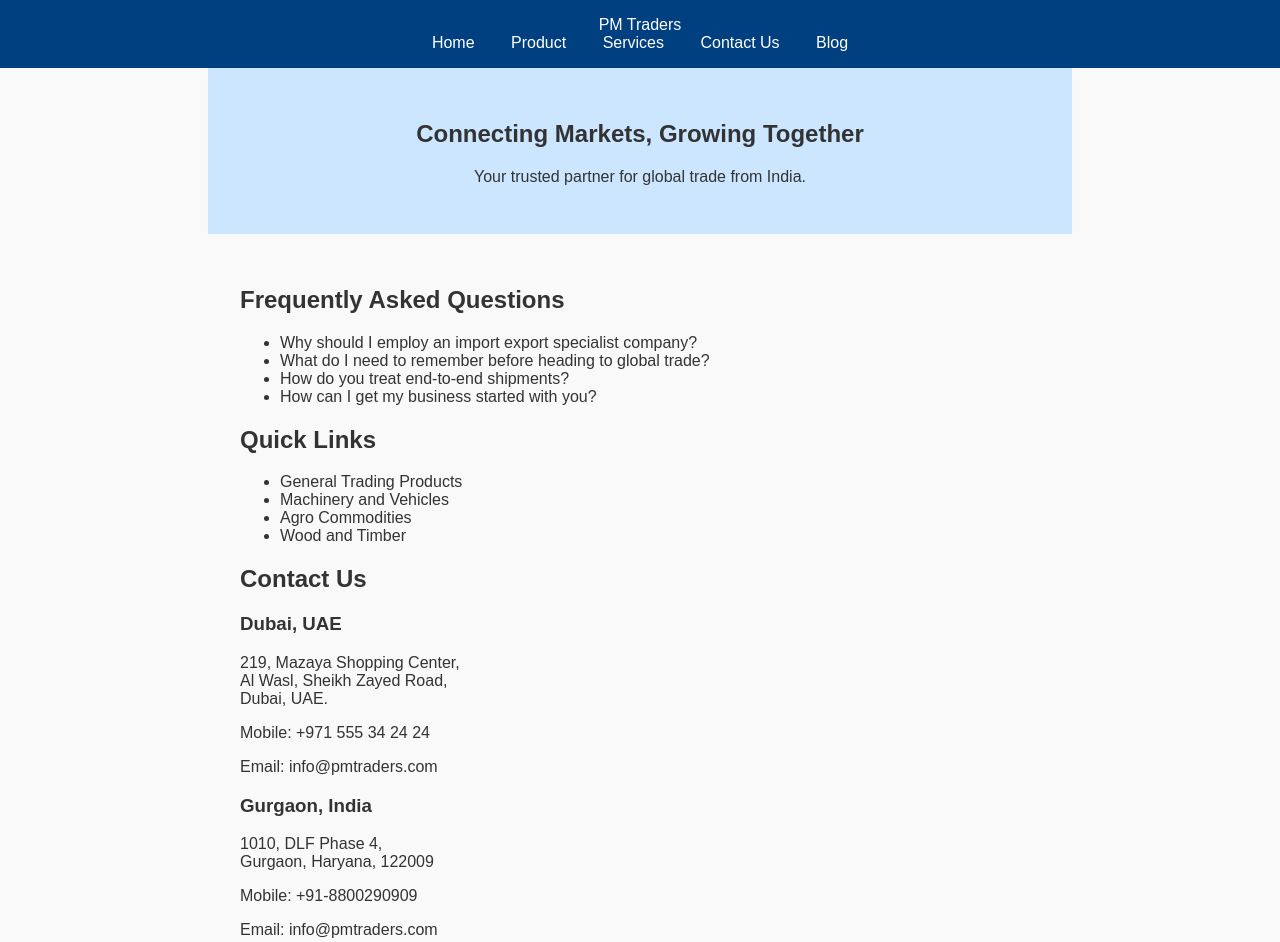
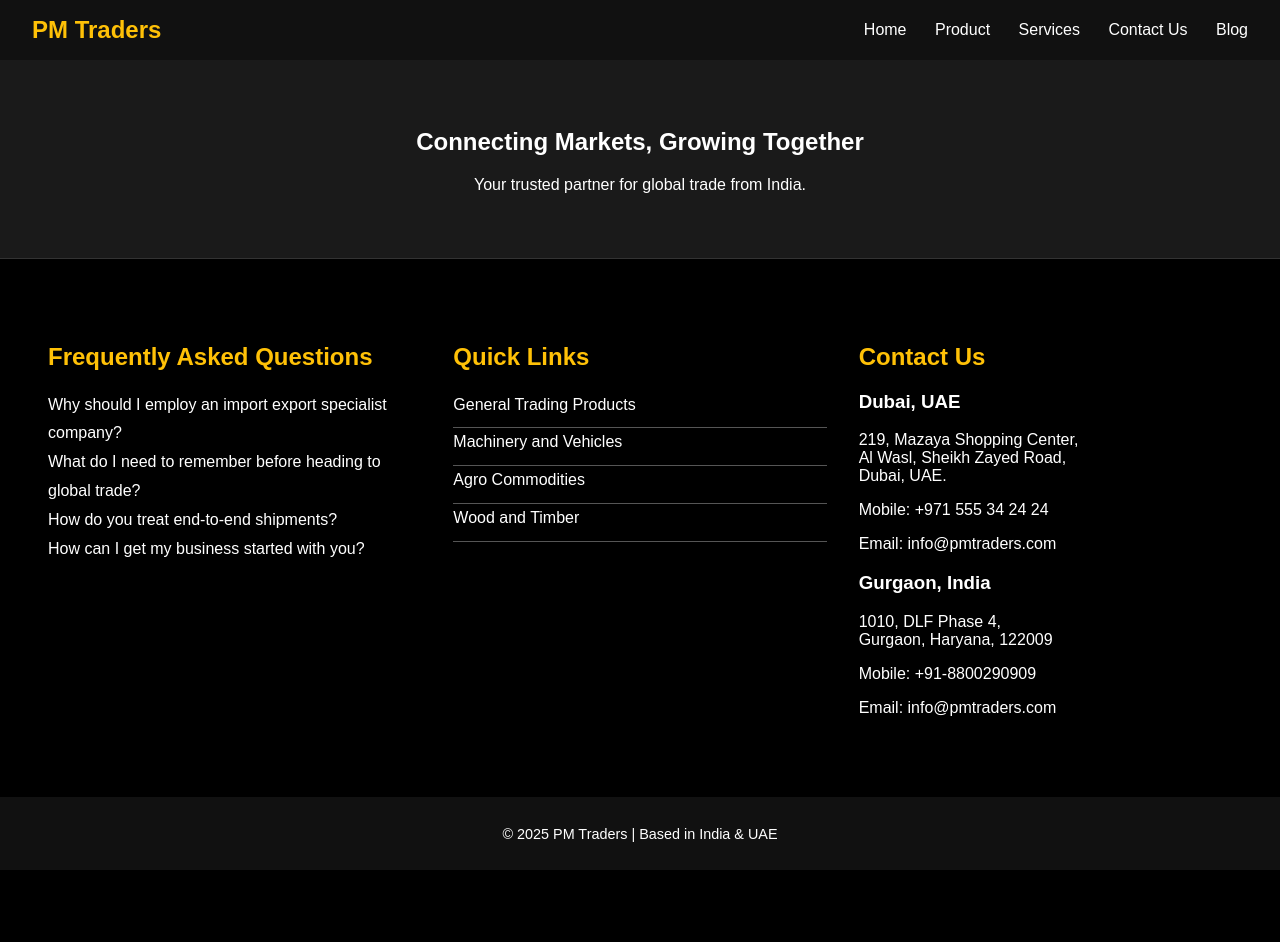
Before and after one commit to thedarpanantala/globaledge-exports, a plain HTML site: page index.html in a window 1280 px wide. Shown: the top 942 px of the page. After the commit the page ends 870 px from the top, so only its background shows below. Drawn offline with Linux system fonts and the light colour scheme.

Commit message:
Update style.css

```diff
--- a/style.css
+++ b/style.css
@@ -2,43 +2,79 @@
   font-family: Arial, sans-serif;
   margin: 0;
   padding: 0;
-  background: #f9f9f9;
-  color: #333;
+  background: #000;
+  color: #fff;
 }
 
 header {
-  background: #004080;
-  color: white;
+  background: #111;
+  display: flex;
+  justify-content: space-between;
+  align-items: center;
   padding: 1em 2em;
-  text-align: center;
 }
 
-nav a {
-  color: white;
-  margin: 0 1em;
-  text-decoration: none;
+.logo {
+  font-size: 1.5em;
+  font-weight: bold;
+  color: #ffc107;
 }
 
-nav a:hover {
-  text-decoration: underline;
+.top-nav a {
+  color: white;
+  margin-left: 1.5em;
+  text-decoration: none;
+  font-weight: 500;
+}
+
+.top-nav a:hover {
+  color: #ffc107;
 }
 
 .hero {
-  background: #cce6ff;
-  padding: 2em;
+  background: #1a1a1a;
+  padding: 3em;
   text-align: center;
+  border-bottom: 1px solid #333;
 }
 
-section {
-  padding: 2em;
-  max-width: 800px;
-  margin: auto;
+.footer-info {
+  display: flex;
+  flex-wrap: wrap;
+  justify-content: space-around;
+  background-color: #000;
+  padding: 3em 2em;
+}
+
+.faq, .quick-links, .contact-info {
+  flex: 1;
+  min-width: 250px;
+  margin: 1em;
+}
+
+.faq ul, .quick-links ul {
+  list-style-type: none;
+  padding-left: 0;
+  line-height: 1.8;
+}
+
+.quick-links li {
+  border-bottom: 1px solid #555;
+  padding-bottom: 0.5em;
+}
+
+.contact-box {
+  margin-top: 1em;
+}
+
+h2 {
+  color: #ffc107;
 }
 
 footer {
-  background: #004080;
+  text-align: center;
+  background: #111;
   color: white;
-  text-align: center;
   padding: 1em;
-  margin-top: 2em;
+  font-size: 0.9em;
 }
```
